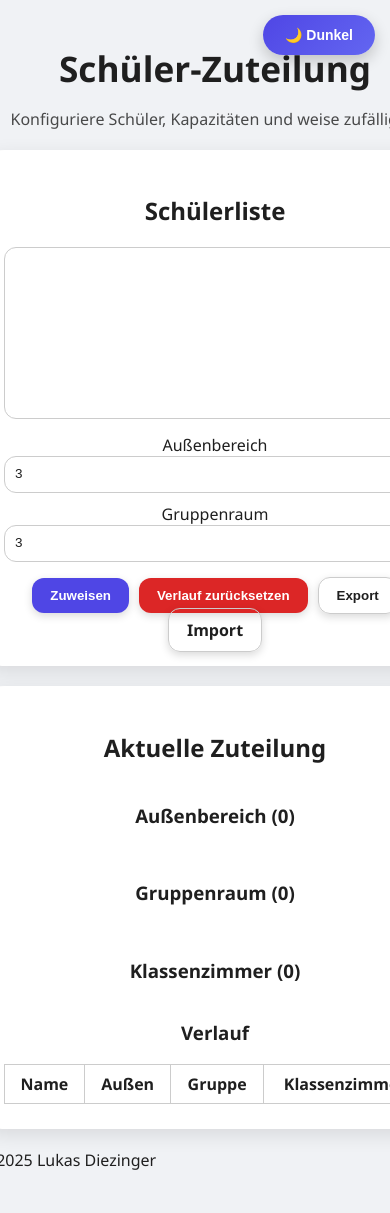
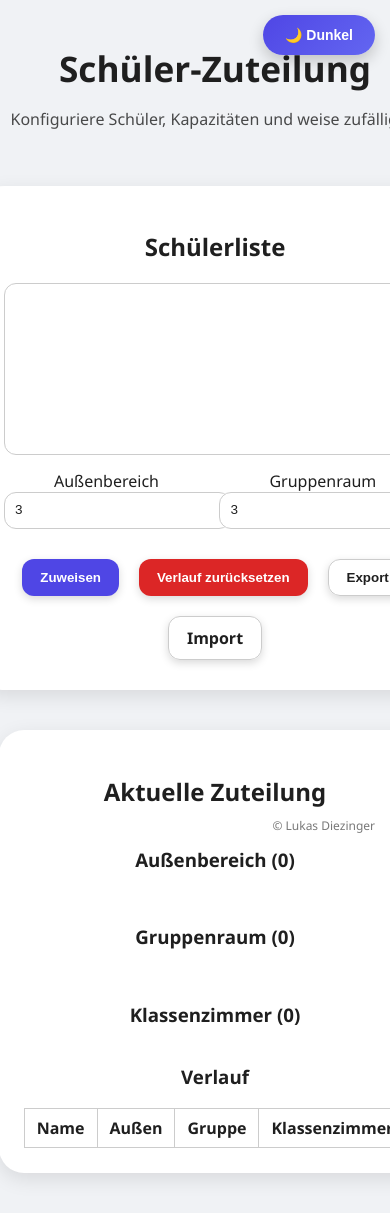
Before and after one commit to TheUltimateVxnom/ZuteilungSchueler, a React (Vite) app: page / in a window 390 px wide. Shown: the top 1213 px of the page. Built offline with nearby package versions, Linux system fonts and the light colour scheme.

Commit message:
Update App.jsx

```diff
--- a/src/App.jsx
+++ b/src/App.jsx
@@ -31,14 +31,13 @@ export default function App() {
     catch {}
   };
 
-  // komplett zufällig, nicht gewichtet
   const shuffleArray = arr => {
-    let array = [...arr];
-    for (let i = array.length - 1; i > 0; i--) {
+    let copy = [...arr];
+    for (let i = copy.length - 1; i > 0; i--) {
       const j = Math.floor(Math.random() * (i + 1));
-      [array[i], array[j]] = [array[j], array[i]];
+      [copy[i], copy[j]] = [copy[j], copy[i]];
     }
-    return array;
+    return copy;
   };
 
   const assign = () => {
@@ -68,10 +67,10 @@ export default function App() {
   const resetHistory = () => { setHistory({}); localStorage.removeItem(STORAGE_KEY); };
   const exportJSON = () => {
     const blob = new Blob([JSON.stringify({students,capacityOutside,capacityGroup,history},null,2)], {type:"application/json"});
-    const url=URL.createObjectURL(blob);
-    const a=document.createElement("a");
-    a.href=url;
-    a.download="schueler_zuteilung.json";
+    const url = URL.createObjectURL(blob);
+    const a = document.createElement("a");
+    a.href = url;
+    a.download = "schueler_zuteilung.json";
     a.click();
     URL.revokeObjectURL(url);
   };
@@ -90,22 +89,26 @@ export default function App() {
   };
 
   return (
-    <div className="app-container flex justify-center min-h-screen p-6">
-      <div className="app-inner w-full max-w-5xl">
-        <header className="app-header text-center mb-6">
-          <h1 className="text-3xl font-bold">Schüler-Zuteilung</h1>
-          <p className="text-gray-500">Konfiguriere Schüler, Kapazitäten und weise zufällig zu</p>
+    <div className="app-container" style={{ display: 'flex', flexDirection: 'column', alignItems: 'center' }}>
+      <header className="app-header">
+        <h1>Schüler-Zuteilung</h1>
+        <p>Konfiguriere Schüler, Kapazitäten und weise zufällig zu</p>
       </header>
 
-        <main className="app-main grid grid-cols-1 md:grid-cols-2 gap-6">
+      <main className="app-main" style={{ display: 'flex', flexDirection: 'column', alignItems: 'center', width: '100%' }}>
         <section className="card">
-            <h2 className="text-xl font-semibold mb-2">Schülerliste</h2>
-            <textarea value={studentsText} onChange={e=>setStudentsText(e.target.value)} rows={10} className="card-input mb-4"/>
-            <div className="card-controls flex gap-4 mb-4">
-              <label className="flex flex-col">Außenbereich<input type="number" value={capacityOutside} onChange={e=>setCapacityOutside(Number(e.target.value))} className="card-input"/></label>
-              <label className="flex flex-col">Gruppenraum<input type="number" value={capacityGroup} onChange={e=>setCapacityGroup(Number(e.target.value))} className="card-input"/></label>
+          <h2>Schülerliste</h2>
+          <textarea
+            value={studentsText}
+            onChange={e=>setStudentsText(e.target.value)}
+            rows={10}
+            className="card-input"
+          />
+          <div className="card-controls" style={{ display:'flex', gap:'10px', justifyContent:'center', marginBottom:'15px' }}>
+            <label>Außenbereich<input type="number" value={capacityOutside} onChange={e=>setCapacityOutside(Number(e.target.value))}/></label>
+            <label>Gruppenraum<input type="number" value={capacityGroup} onChange={e=>setCapacityGroup(Number(e.target.value))}/></label>
           </div>
-            <div className="card-buttons flex flex-wrap gap-2">
+          <div className="card-buttons" style={{ display:'flex', flexWrap:'wrap', justifyContent:'center', gap:'10px' }}>
             <button onClick={assign} className="btn btn-primary">Zuweisen</button>
             <button onClick={resetHistory} className="btn btn-danger">Verlauf zurücksetzen</button>
             <button onClick={exportJSON} className="btn btn-outline">Export</button>
@@ -114,29 +117,35 @@ export default function App() {
         </section>
 
         <section className="card">
-            <h2 className="text-xl font-semibold mb-2">Aktuelle Zuteilung</h2>
-            <div className="grid-section mb-4">
+          <h2>Aktuelle Zuteilung</h2>
+          <div className="grid-section" style={{ width:'100%' }}>
             <div><h3>Außenbereich ({outside.length})</h3><ul>{outside.map(n=><li key={n}>{n}</li>)}</ul></div>
             <div><h3>Gruppenraum ({groupRoom.length})</h3><ul>{groupRoom.map(n=><li key={n}>{n}</li>)}</ul></div>
             <div><h3>Klassenzimmer ({classroom.length})</h3><ul>{classroom.map(n=><li key={n}>{n}</li>)}</ul></div>
           </div>
-
-            <h3 className="mb-2 font-semibold">Verlauf</h3>
-            <table className="history-table w-full">
+          <h3>Verlauf</h3>
+          <table className="history-table">
             <thead>
               <tr><th>Name</th><th>Außen</th><th>Gruppe</th><th>Klassenzimmer</th></tr>
             </thead>
             <tbody>
-                {students.map(name=>{ const row = history[name]||{outside:0,group:0,classroom:0}; return (<tr key={name}><td>{name}</td><td>{row.outside}</td><td>{row.group}</td><td>{row.classroom}</td></tr>); })}
+              {students.map(name=>{
+                const row = history[name]||{outside:0,group:0,classroom:0};
+                return (
+                  <tr key={name}>
+                    <td>{name}</td>
+                    <td>{row.outside}</td>
+                    <td>{row.group}</td>
+                    <td>{row.classroom}</td>
+                  </tr>
+                );
+              })}
             </tbody>
           </table>
         </section>
       </main>
 
-        <footer className="app-footer mt-6 text-right">
-          <p>© 2025 Lukas Diezinger</p>
-        </footer>
-      </div>
+      <div className="footer-copyright">© Lukas Diezinger</div>
     </div>
   );
 }
```
Lines whose indentation alone changed are shown as unchanged.
